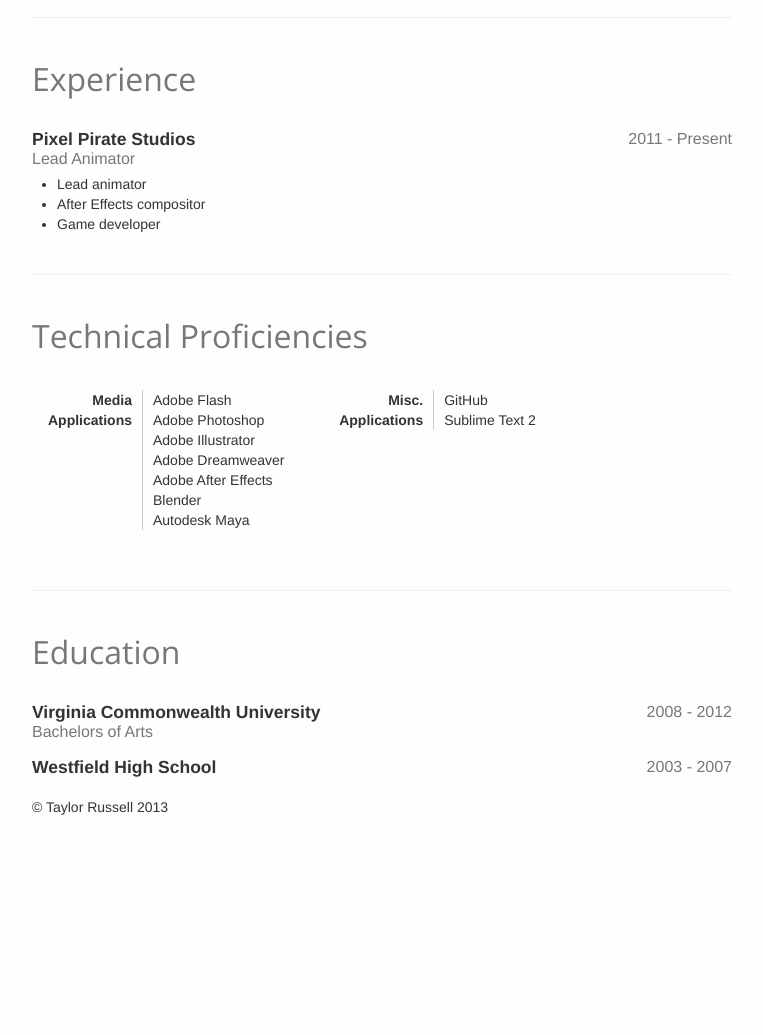
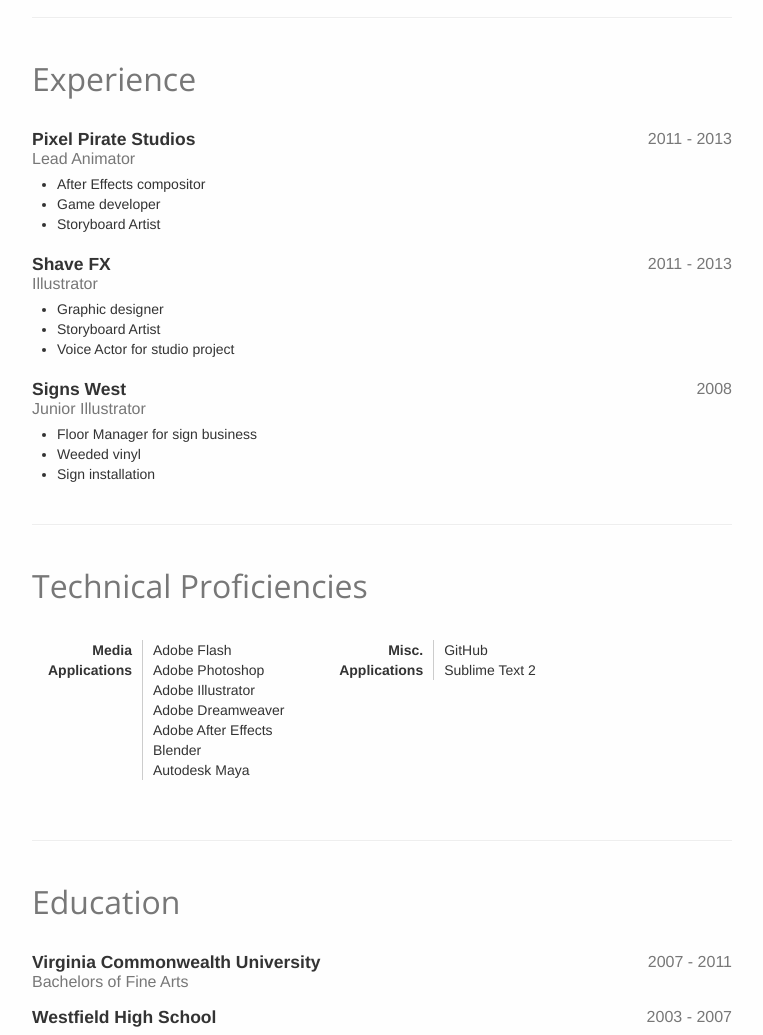
Before and after one commit to Slashpizza/Slashpizza.github.io, a plain HTML site: page index.html in a window 1280 px wide. Shown: the part 2400-3435 px from the top of the page, without its empty margins (258-1021 px from the left). Before the commit the page ends 3267 px from the top, so only its background shows below. Drawn offline with nearby package versions, Linux system fonts and the light colour scheme; a web font is replaced by a local one.

Commit message:
Added jorbz

```diff
--- a/index.html
+++ b/index.html
@@ -325,14 +325,38 @@
 			<h3>Experience</h3>
 			<div class="span12 job">
 				<div class="heading">
-					<span class="pull-right">2011 - Present</span>
+					<span class="pull-right">2011 - 2013</span>
 					<h4>Pixel Pirate Studios</h4>
 					<span class="position">Lead Animator</span>
 				</div>
 				<ul>
-					<li>Lead animator</li>
 					<li>After Effects compositor</li>
 					<li>Game developer</li>
+					<li>Storyboard Artist</li>
+				</ul>
+			</div>
+			<div class="span12 job">
+				<div class="heading">
+					<span class="pull-right">2011 - 2013</span>
+					<h4>Shave FX</h4>
+					<span class="position">Illustrator</span>
+				</div>
+				<ul>
+					<li>Graphic designer</li>
+					<li>Storyboard Artist</li>
+					<li>Voice Actor for studio project</li>
+				</ul>
+			</div>
+			<div class="span12 job">
+				<div class="heading">
+					<span class="pull-right">2008</span>
+					<h4>Signs West</h4>
+					<span class="position">Junior Illustrator</span>
+				</div>
+				<ul>
+					<li>Floor Manager for sign business</li>
+					<li>Weeded vinyl</li>
+					<li>Sign installation</li>
 				</ul>
 			</div>
 		</div>
@@ -376,9 +400,9 @@
 			<h3>Education</h3>
 			<div class="span12 job">
 				<div class="heading">
-					<span class="pull-right">2008 - 2012</span>
+					<span class="pull-right">2007 - 2011</span>
 					<h4>Virginia Commonwealth University</h4>
-					<span class="position">Bachelors of Arts</span>
+					<span class="position">Bachelors of Fine Arts</span>
 				</div>
 			</div>
 			<div class="span12 job">
```
